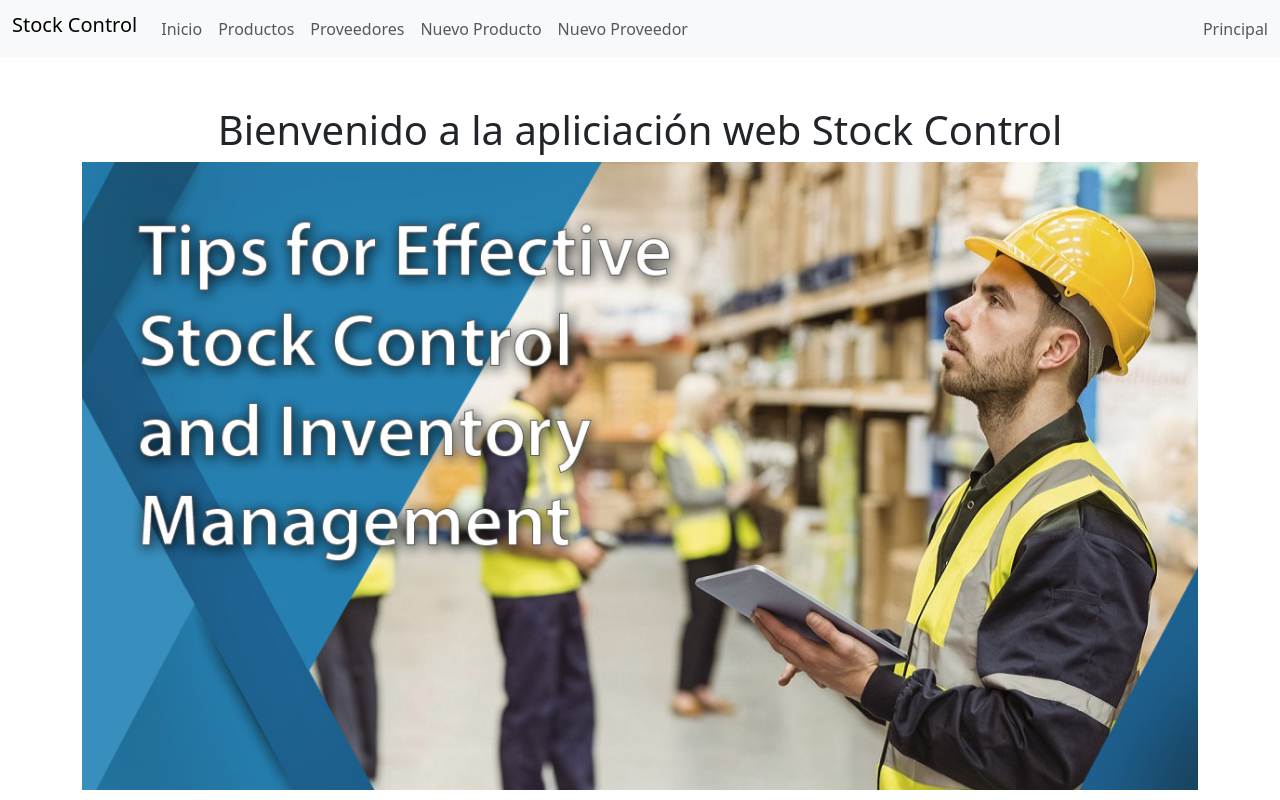
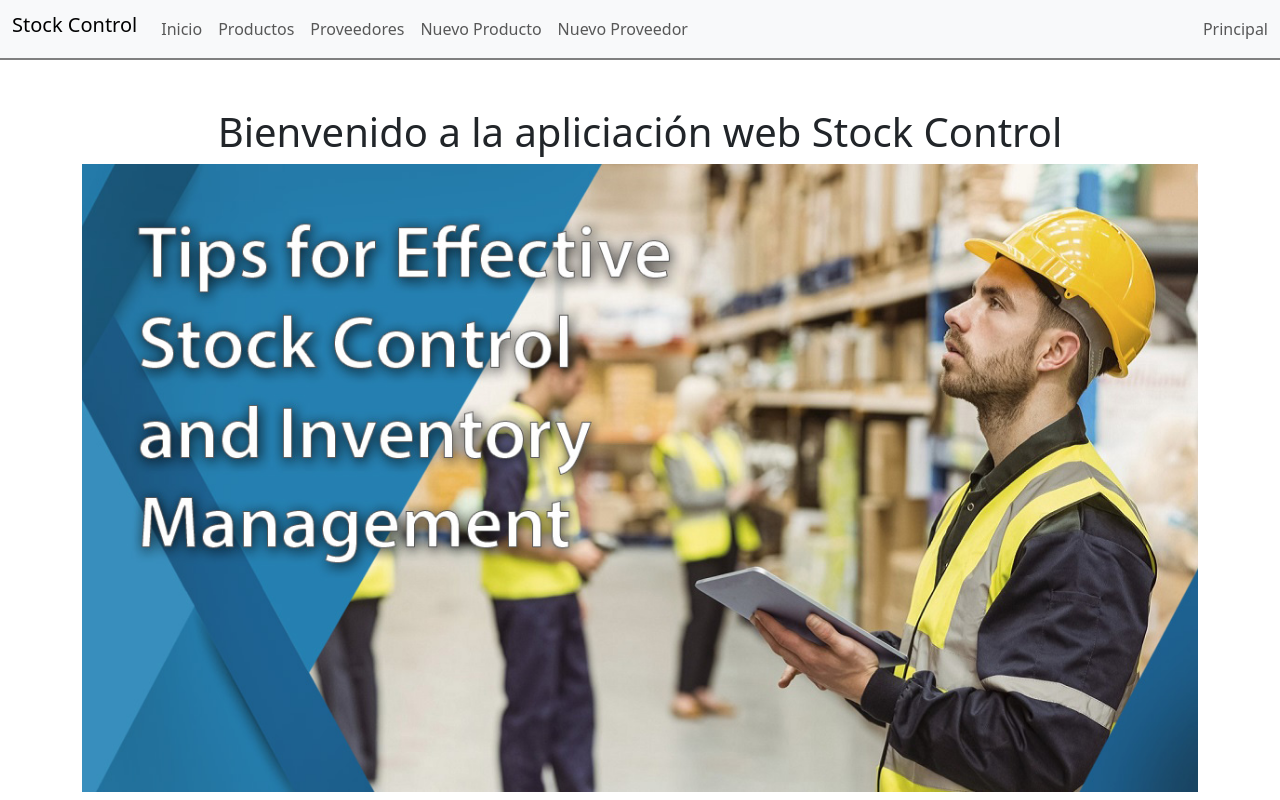
Before and after one commit to rmarting13/stock_control_alkemy, a Django app: page / in a window 1280 px wide. Run offline with Django 4.2, Linux system fonts and the light colour scheme.

Commit message:
Se agrego css a la navbar

```diff
--- a/StockControl/compra/templates/base.html
+++ b/StockControl/compra/templates/base.html
@@ -6,8 +6,12 @@
     <title> {% block title %}Stock Control{% endblock title %}</title>
     <link href="https://cdn.jsdelivr.net/npm/bootstrap@5.3.0-alpha3/dist/css/bootstrap.min.css" rel="stylesheet"
           integrity="sha384-KK94CHFLLe+nY2dmCWGMq91rCGa5gtU4mk92HdvYe+M/SXH301p5ILy+dN9+nJOZ" crossorigin="anonymous">
+    <style>
+        li.nav-item {--bs-nav-link-hover-color: white;}
+        li.nav-item:hover {background-color: rgb(2, 104, 156)}
+    </style>
 </head>
-<nav class="navbar navbar-expand-lg bg-body-tertiary">
+<nav class="navbar navbar-expand-lg bg-body-tertiary" style="border-bottom: 2px solid grey;">
     <div class="container-fluid">
         <h3 class="navbar-brand">Stock Control</h3>
         <button class="navbar-toggler" type="button" data-bs-toggle="collapse" data-bs-target="#navbarText"
```
